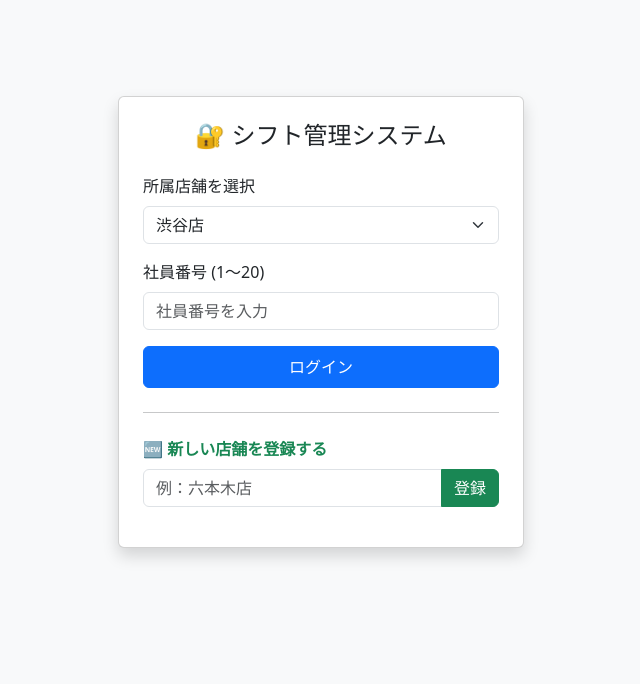
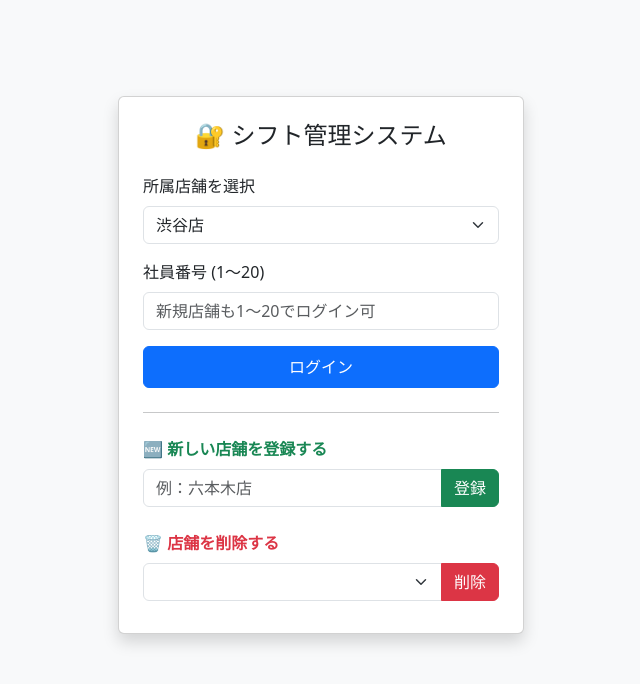
Before and after one commit to ie24n034-stack/-2-, a Flask app: page /login in a window 1280 px wide. Shown: the top 684 px of the page, without its empty margins (319-959 px from the left). Run offline with Flask 3, Linux system fonts and the light colour scheme; lists and menus that the app fills with data are empty.

Commit message:
Update login.html

```diff
--- a/templates/login.html
+++ b/templates/login.html
@@ -27,14 +27,15 @@
             </div>
             <div class="mb-3">
                 <label class="form-label">社員番号 (1〜20)</label>
-                <input type="number" name="staff_id" class="form-control" min="1" max="20" placeholder="社員番号を入力" required>
+                <input type="number" name="staff_id" class="form-control" min="1" max="20" placeholder="新規店舗も1〜20でログイン可" required>
             </div>
             <button type="submit" class="btn btn-primary w-100 py-2">ログイン</button>
         </form>
+
         <hr class="my-4">
 
-        <form action="/add_store" method="POST">
-            <div class="mb-3">
+        <form action="/add_store" method="POST" class="mb-3">
+            <div class="mb-2">
                 <label class="form-label text-success fw-bold">🆕 新しい店舗を登録する</label>
                 <div class="input-group">
                     <input type="text" name="new_store_name" class="form-control" placeholder="例：六本木店" required>
@@ -42,6 +43,23 @@
                 </div>
             </div>
         </form>
-        </div>
+
+        <form action="/delete_store" method="POST" onsubmit="return confirm('本当にこの店舗と所属データをすべて削除しますか？');">
+            <div class="mb-2">
+                <label class="form-label text-danger fw-bold">🗑️ 店舗を削除する</label>
+                <div class="input-group">
+                    <select name="store_name" class="form-select" required>
+                        {% for store in stores %}
+                            {% if store.store_name != '渋谷店' %}
+                                <option value="{{ store.store_name }}">{{ store.store_name }}</option>
+                            {% endif %}
+                        {% endfor %}
+                    </select>
+                    <button type="submit" class="btn btn-danger">削除</button>
+                </div>
+            </div>
+        </form>
+
+    </div>
 </body>
 </html>
```
